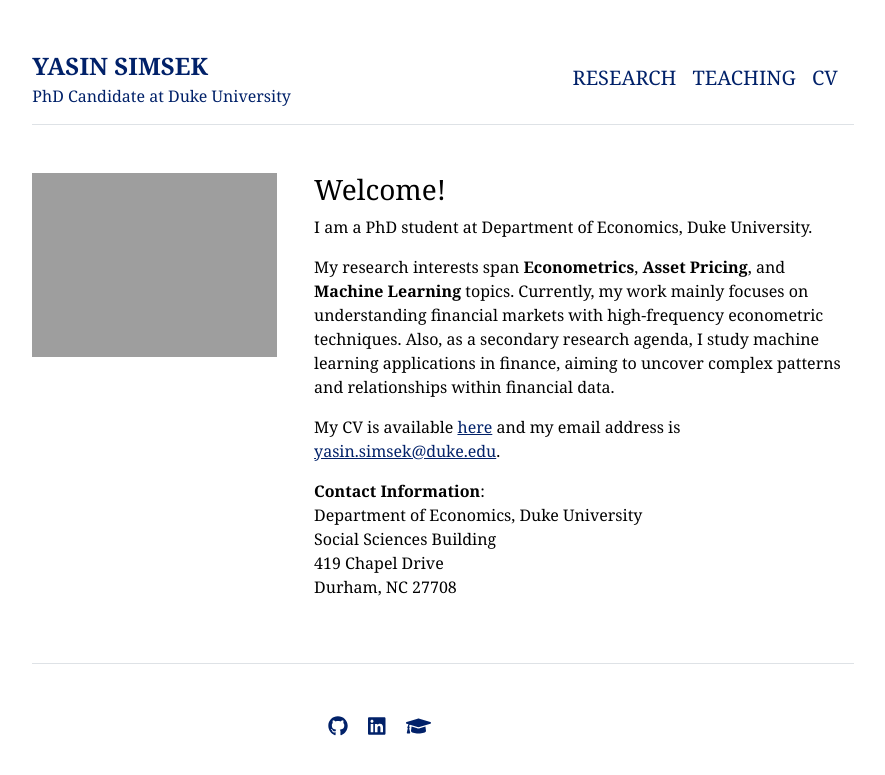
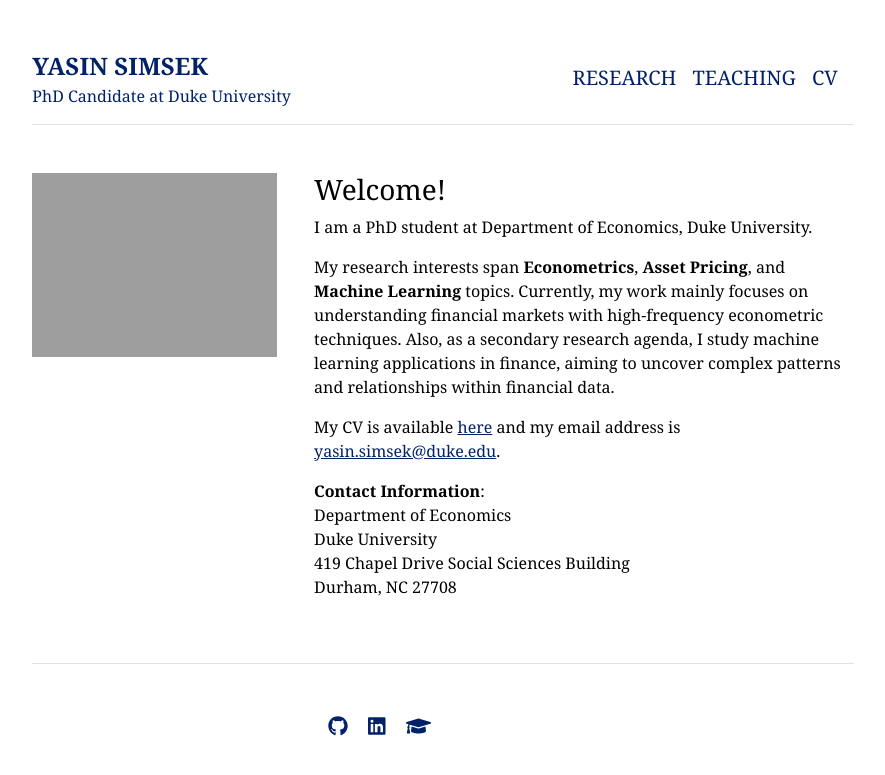
Before and after one commit to yasin-simsek/yasin-simsek.github.io, a Jekyll site: the page built from index.md, in a window 1280 px wide. Shown: the top 775 px of the page, without its empty margins (197-1082 px from the left). Built offline with Jekyll 4.4.1, drawn with Linux system fonts in a browser that asks for light colours.

Commit message:
contact info fix

```diff
--- a/index.md
+++ b/index.md
@@ -12,7 +12,8 @@ My CV is available [here](assets/documents/yasin_simsek_resume.pdf) and my email
 
 
 **Contact Information**:
-Department of Economics, Duke University
+Department of Economics
+Duke University
+419 Chapel Drive
 Social Sciences Building
-419 Chapel Drive
 Durham, NC 27708
```
